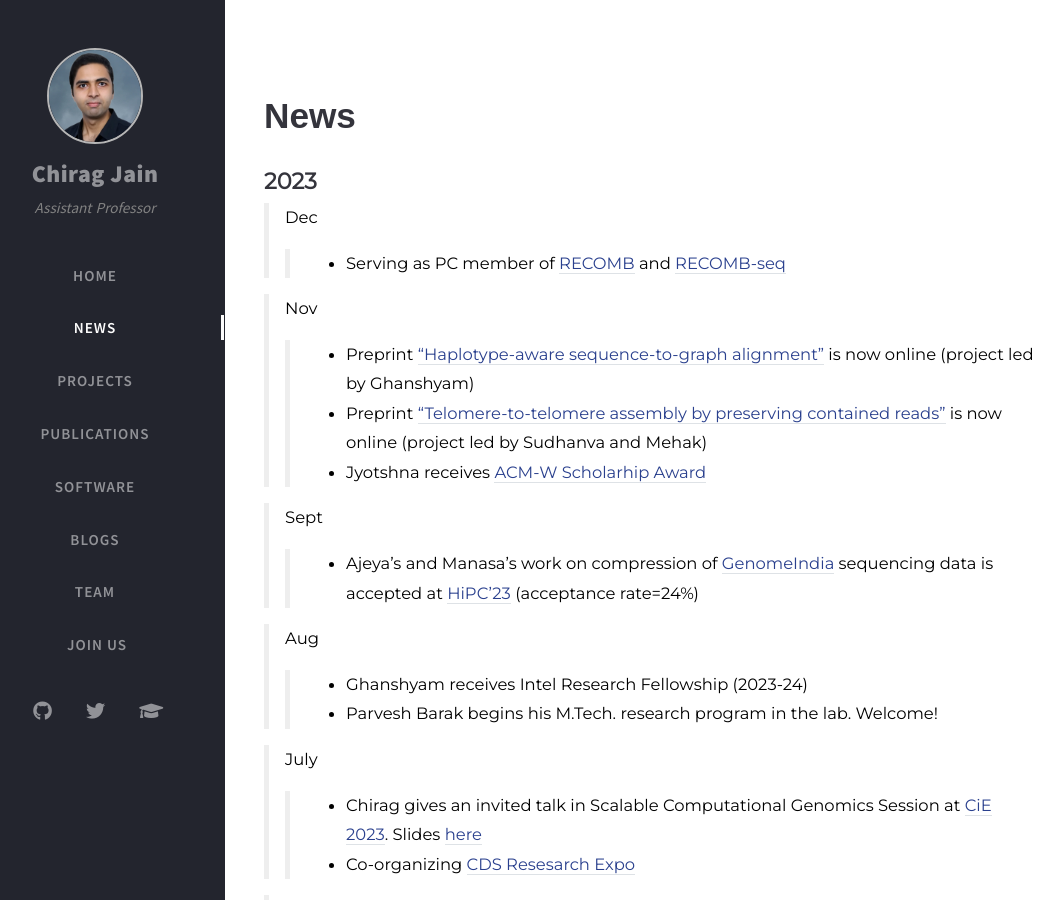
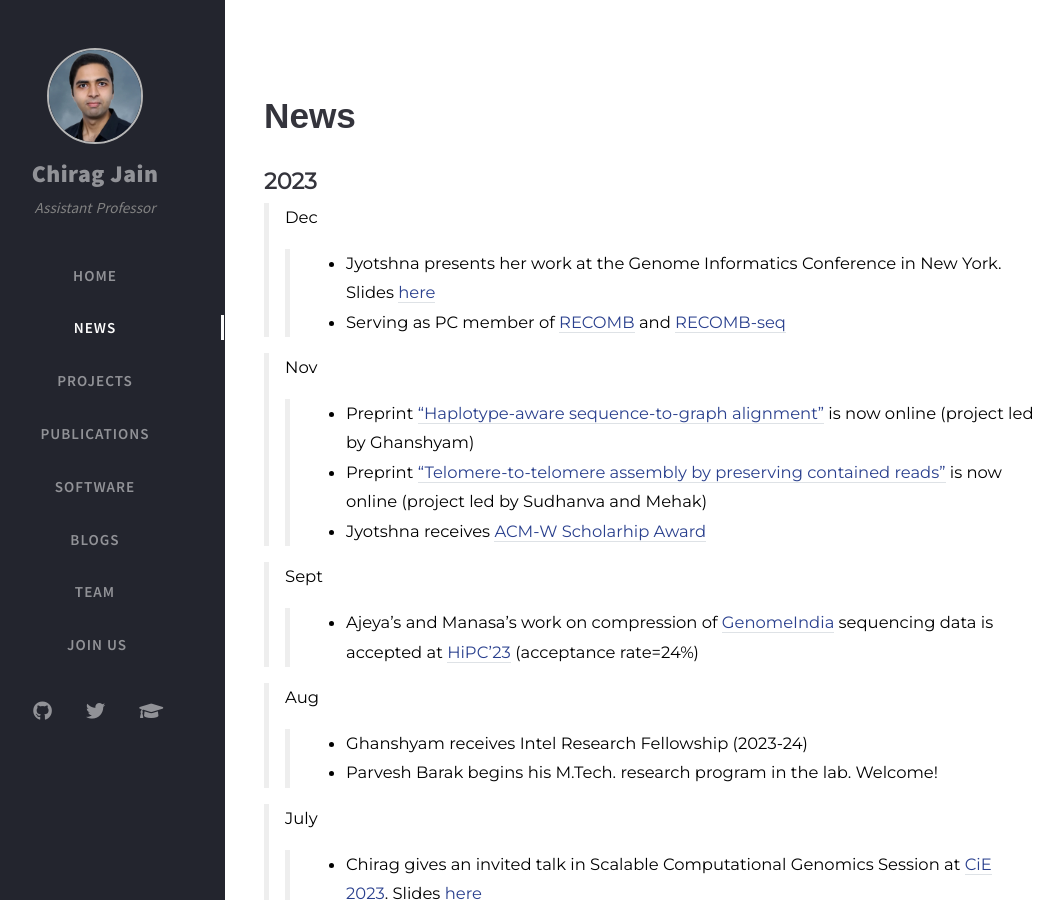
Before and after one commit to at-cg/at-cg.github.io, a Jekyll site: the page built from tabs/new.md, in a window 1280 px wide and 900 px high. Shown: the whole window, without its empty margins (35-1098 px from the left). Built offline with Jekyll 4.4.1, drawn with Linux system fonts in a browser that asks for light colours; nearby versions of some CDN libraries; comment, search, counter and statistics services are not loaded.

Commit message:
Update new.md

```diff
--- a/tabs/new.md
+++ b/tabs/new.md
@@ -22,6 +22,7 @@ type: news
 ## **2023**
 
 >Dec
+>> - Jyotshna presents her work at the Genome Informatics Conference in New York. Slides [here](https://drive.google.com/file/d/1pETs5E8DwiAPkw-F_qubjfY4TLnqwGQg/view?usp=share_link)
 >> - Serving as PC member of [RECOMB](https://recomb.org/recomb2024/index.html) and [RECOMB-seq](https://recomb-seq.github.io)
 
 >Nov
```
